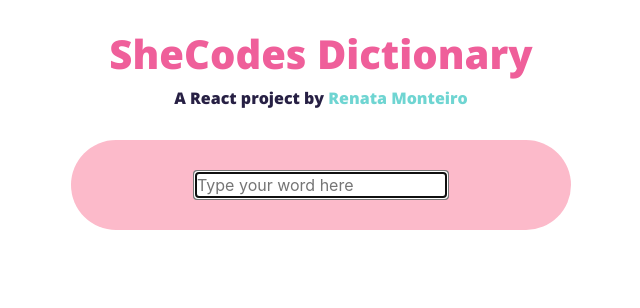
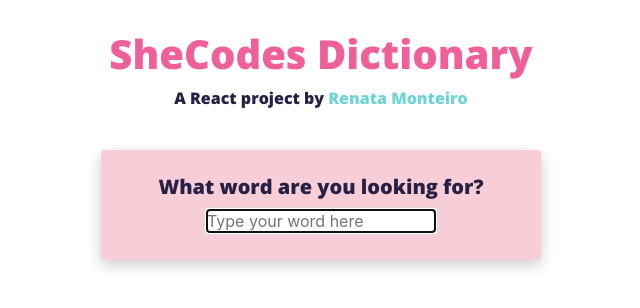
Before and after one commit to Renata-Monteiro/dictionary-project, a React (Create React App) app: page / in a window 1280 px wide. Shown: the top 308 px of the page, without its empty margins (319-959 px from the left). Built offline with nearby package versions, Linux system fonts and the light colour scheme; no server answers.

Commit message:
Styled the application

```diff
--- a/src/App.css
+++ b/src/App.css
@@ -3,6 +3,7 @@
   margin: 30px 0;
   text-align: center;
   color: #ef5f9a;
+  margin-bottom: -30px;
 }
 .App-header p {
   color: #272044;
@@ -15,7 +16,5 @@
 .main {
   display: block;
   max-width: 500px;
-  background-color: #fcbaca;
-  border-radius: 50px;
   margin: 20px auto;
 }
--- a/src/App.js
+++ b/src/App.js
@@ -15,7 +15,7 @@
         </header>
         <div className="main">
           <main>
-            <Dictionary />
+            <Dictionary defaultKeyword="dictionary"/>
           </main>
         </div>
 
--- a/src/Dictionary.css
+++ b/src/Dictionary.css
@@ -3,8 +3,24 @@
   padding: 30px 30px;
 }
 
-input {
+.Dictionary h1 {
+  font-size: 20px;
+  font-weight: bolder;
+  font-family: "Open Sans", sans-serif;
+  color: #272044;
+}
+
+.Dictionary section {
+  display: block;
+  background-color: #f7cdd7;
+  padding: 25px;
   border-radius: 4px;
-  border-color: #767676;
-  border-style: double;
+  margin: 20px auto;
+  box-shadow: 0 5px 15px rgba(0 0 0 / 20%);
 }
+
+.Dictionary input {
+  width: 60%;
+  border-radius: 4px;
+  border: 1px solid #ddd;
+}
--- a/src/Dictionary.js
+++ b/src/Dictionary.js
@@ -4,20 +4,25 @@
 import "./Dictionary.css";
 
 
-export default function Dictionary (){
-    let [keyword, setKeyword] = useState("");
+export default function Dictionary (props){
+    let [keyword, setKeyword] = useState(props.defaultKeyword);
     let [results, setResults]= useState(null);
+		let [loaded, setLoaded] = useState(false);
 
     function handleResponse(response){
         setResults(response.data[0])
     }
 
-    function search(event){
-        event.preventDefault();
-
-        let apiUrl=`https://api.dictionaryapi.dev/api/v2/entries/en_US/${keyword}`;
+		function search(){
+			let apiUrl=`https://api.dictionaryapi.dev/api/v2/entries/en_US/${keyword}`;
         console.log(apiUrl);
         axios.get(apiUrl).then(handleResponse);
+		}
+
+    function handleSubmit(event){
+        event.preventDefault();
+				search ();
+
 
     }
 
@@ -26,12 +31,30 @@
     setKeyword(event.target.value);
 }
 
-    return (
+function load(){
+	setLoaded(true);
+	search();
+}
+
+if (loaded) {
+	 return (
         <div className="Dictionary">
-            <form onSubmit={search}>
-                <input type="search" onChange={handleKeywordChange} autoFocus={true} placeholder="Type your word here"/>
-            </form>
+        <section>
+					<h1>
+						What word are you looking for?
+					</h1>
+					 <form onSubmit={handleSubmit}>
+              <input type="search" onChange={handleKeywordChange} autoFocus={true} placeholder="Type your word here"/>
+          	</form>
+
+				</section>
         <Results results={results} />
         </div>
     )
+} else {
+	load ();
+	return "Loading";
 }
+
+
+}
--- /dev/null
+++ b/src/Meaning.css
@@ -0,0 +1,14 @@
+.Meaning h4 {
+  line-height: 1.5;
+  font-size: 22px;
+  text-transform: capitalize;
+  font-family: "Open Sans", sans-serif;
+  color: #272044;
+}
+
+.Meaning .Example {
+  margin-top: 8px;
+  opacity: 0.9;
+  font-size: 15px;
+  font-style: italic;
+}
--- a/src/Meaning.js
+++ b/src/Meaning.js
@@ -1,5 +1,6 @@
 import React from "react";
 import Synonyms from "./Synonyms";
+import "./Meaning.css";
 
 export default function Meaning(props){
   	return(
@@ -8,15 +9,14 @@
 					{props.meaning.definitions.map(function(definition, index){
 						return (
 							<div key={index}>
-								<p>
-									<strong> Definition: </strong>
-								{definition.definition}
-								<br />
-								<strong> Example: </strong>
-								<em> {definition.example} </em>
-								<br />
+								<div className="Definition">
+									{definition.definition}
+								</div>
+								<div className="Example">
+									{definition.example}
+								</div>
 								<Synonyms synonyms={definition.synonyms} />
-								</p>
+
 							</div>
 						)
 					})}
--- /dev/null
+++ b/src/Phonetic.css
@@ -0,0 +1,23 @@
+.Phonetic span {
+  display: block;
+  padding-bottom: 8px;
+  margin-top: 10px;
+  opacity: 0.9;
+}
+
+.Phonetic a {
+  text-decoration: none;
+  color: #9771f3;
+  border: 1px solid white;
+  padding: 4px 13px;
+  border-radius: 20px;
+  transition: all 150ms ease-in-out;
+  font-weight: 500;
+  font-size: 14px;
+}
+
+.Phonetic a:hover {
+  background: #9771f3;
+  color: white;
+  border-color: #9771f3;
+}
--- a/src/Phonetic.js
+++ b/src/Phonetic.js
@@ -1,14 +1,18 @@
 import React from "react";
+import "./Phonetic.css"
 
 export default function Phonetic (props) {
     console.log(props.phonetic);
     return (
         <div className="Phonetic">
+            <span>
+                {props.phonetic.text}
+            </span>
+
             <a href={props.phonetic.audio} target="_blank" rel="noreferrer">
-                Listen
+                Click here to listen
             </a>
-            <br />
-            {props.phonetic.text}
+
         </div>
     )
 }
--- /dev/null
+++ b/src/Results.css
@@ -0,0 +1,7 @@
+.Results h2 {
+  font-size: 26px;
+  line-height: 1.5;
+  text-transform: capitalize;
+  font-family: "Open Sans", sans-serif;
+  color: #272044;
+}
--- a/src/Results.js
+++ b/src/Results.js
@@ -1,15 +1,17 @@
 import React from "react";
 import Meaning from "./Meaning";
 import Phonetic from "./Phonetic";
+import "./Results.css";
 
 export default function Results(props){
 	console.log(props.results);
     if (props.results){
 			return (
 				<div className="Results">
-				<h3>
+				<section>
+					<h2>
 						{props.results.word}
-				</h3>
+					</h2>
 					{props.results.phonetics.map(function(phonetic, index){
 						return (
 							<div key={index}>
@@ -17,11 +19,12 @@
 							</div>
 						)
 					})}
+				</section>
 				{props.results.meanings.map(function(meaning, index) {
 					return (
-						<div key={index}>
+						<section key={index}>
 							<Meaning meaning={meaning} />
-						</div>
+						</section>
 					)
 				})}
         </div>
--- /dev/null
+++ b/src/Synonyms.css
@@ -0,0 +1,11 @@
+.Synonyms {
+  margin: 20px 0;
+  padding: 0;
+}
+
+.Synonyms li {
+  display: inline-block;
+  padding-right: 20px;
+  font-size: 14px;
+  font-weight: 600;
+}
--- a/src/Synonyms.js
+++ b/src/Synonyms.js
@@ -1,4 +1,5 @@
 import React from "react";
+import "./Synonyms.css";
 
 export default function Synonyms (props){
     if (props.synonyms) {
```
Lines whose indentation alone changed are shown as unchanged.
